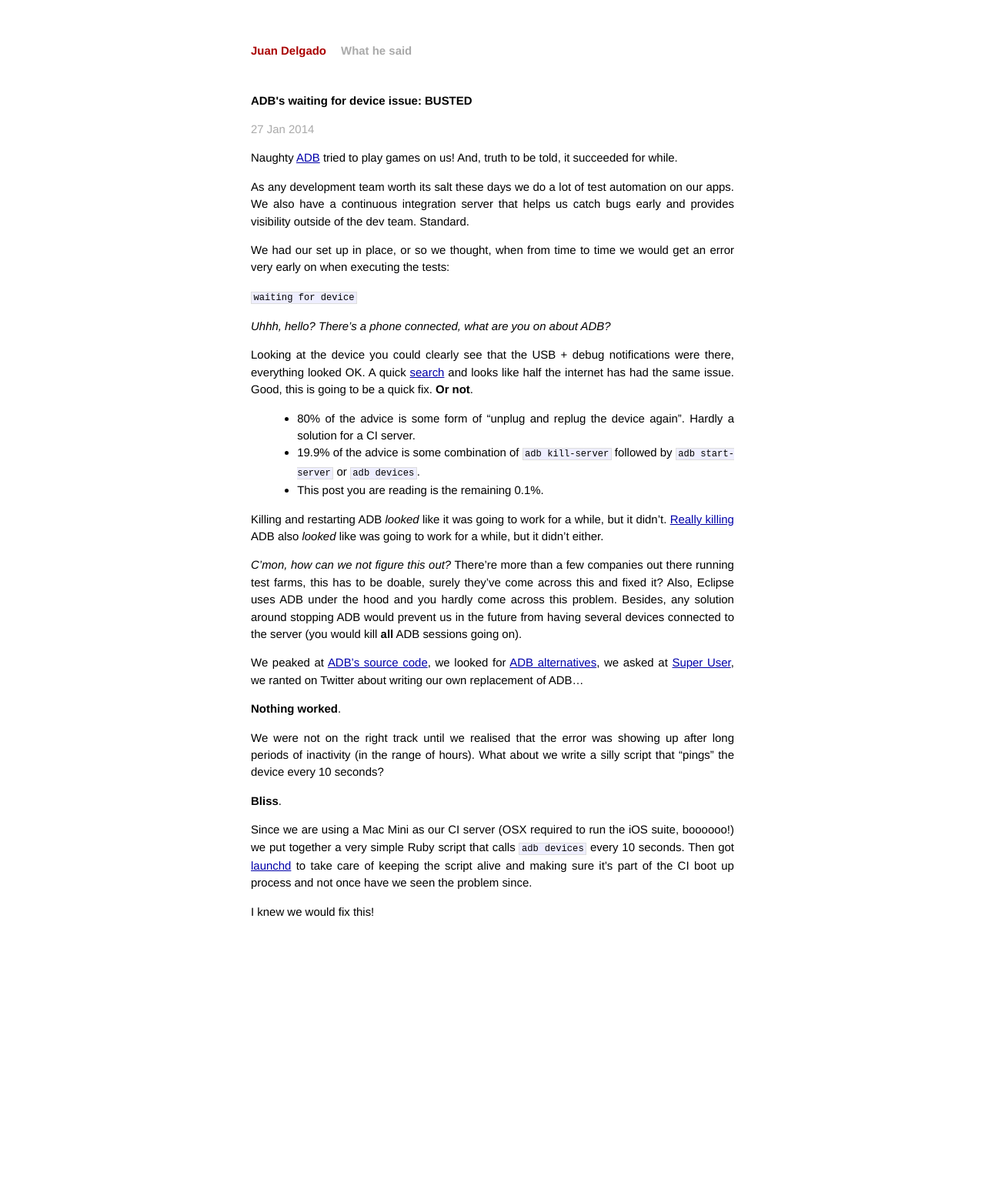
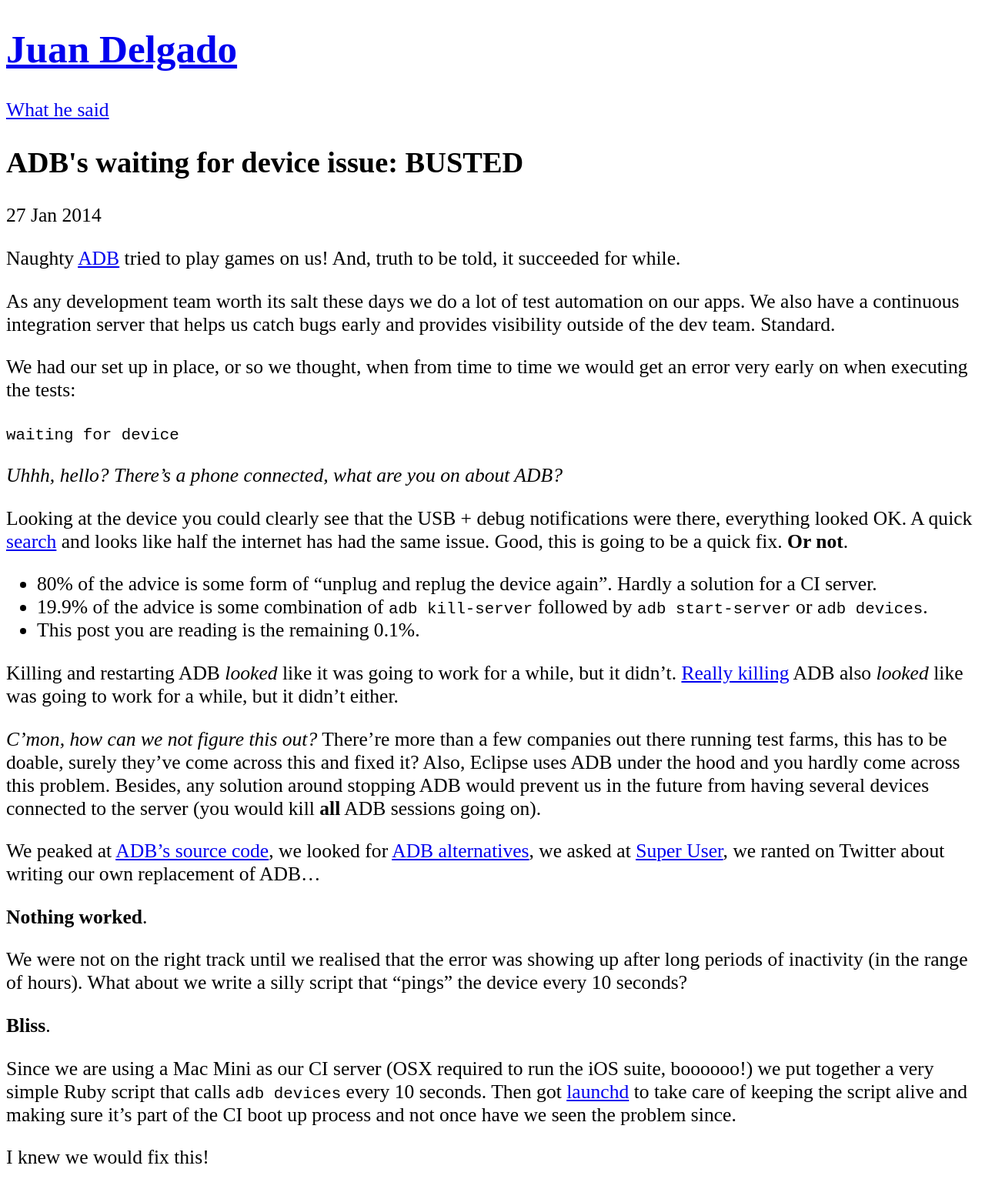
Before and after one commit to juandelgado/blog.juandelgado.es, a Jekyll site: the page built from _posts/2014-01-27-adb-waiting-for-device-issue-busted.md, in a window 1280 px wide. Shown: the whole page at 77% size. Built offline with Jekyll 4.4.1, drawn with Linux system fonts in a browser that asks for light colours; comment, search, counter and statistics services are not loaded; before the commit the page ends 1241 px from its top, so only the background shows below that.

Commit message:
The hell with it, let's get rid of all styling.
Faster, easier to read, more accessible and well responsive.

YOLO.

```diff
--- a/_layouts/default.html
+++ b/_layouts/default.html
@@ -3,10 +3,12 @@
 <head>
 	<meta charset="utf-8">
 	<title>{{ page.title }}</title>
-
-	<link rel="stylesheet" href="/css/syntax.css">
-	<link rel="stylesheet" href="/css/main.css">
 	<link rel="alternate" type="application/rss+xml" title="{{ site.name }}" href="{{ site.url }}/feed.xml">
+	<style>
+		body {
+			font-size: 1.6em;
+		}
+	</style>
 </head>
 <body>
 
--- a/css/main.css
+++ /dev/null
@@ -1,128 +0,0 @@
-/*****************************************************************************/
-/*
-/* Common
-/*
-/*****************************************************************************/
-
-html, body { height: 100%; }
-
-body {
-  background-color: #FFF;
-  font: 13.34px Helvetica, Arial, sans-serif;
-  font-size: small;
-  text-align: center;
-}
-
-h1, h2, h3, h4, h5, h6 {
-  font-size: 100%; }
-
-h1 { margin-bottom: 1em; }
-p { margin: 1em 0; }
-
-a         { color: #00a; }
-a:hover   { color: #000; }
-a:visited { color: #a0a; }
-
-/*****************************************************************************/
-/*
-/* Home
-/*
-/*****************************************************************************/
-.posts {
-  list-style-type: none;
-  margin-bottom: 2em;
-}
-
-.posts li {
-  line-height: 1.75em;
-}
-
-.posts span {
-  color: #aaa;
-  font-family: Monaco, "Courier New", monospace;
-  font-size: 80%;
-}
-
-/*****************************************************************************/
-/*
-/* Site
-/*
-/*****************************************************************************/
-
-.site {
-  font-size: 115%;
-  text-align: justify;
-  width: 42em;
-  margin: 3em auto 2em;
-  line-height: 1.5em;
-  padding-bottom: 2em;
-}
-
-.header a {
-  font-weight: bold;
-  text-decoration: none;
-}
-
-.title {
-  display: inline-block;
-  margin-bottom: 2em;
-}
-
-.title a {
-  color: #a00;
-}
-
-.title a:hover {
-  color: #000;
-}
-
-.header a.extra {
-  color: #aaa;
-  margin-left: 1em;
-}
-
-.header a.extra:hover {
-  color: #000;
-}
-
-.meta {
-  color: #aaa;
-}
-
-/*****************************************************************************/
-/*
-/* Posts
-/*
-/*****************************************************************************/
-
-/* standard */
-.post pre {
-  border: 1px solid #ddd;
-  background-color: #eef;
-  padding: 0 .4em;
-}
-
-.post ul, .post ol {
-  margin-left: 1.35em;
-}
-
-.post code {
-  border: 1px solid #ddd;
-  background-color: #eef;
-  padding: 0 .2em;
-}
-
-.post pre code {
-  border: none;
-}
-
-/* terminal */
-.post pre.terminal {
-  border: 1px solid #000;
-  background-color: #333;
-  color: #FFF;
-}
-
-.post pre.terminal code {
-  background-color: #333;
-}
--- a/css/syntax.css
+++ /dev/null
@@ -1,60 +0,0 @@
-.highlight  { background: #ffffff; }
-.highlight .c { color: #999988; font-style: italic } /* Comment */
-.highlight .err { color: #a61717; background-color: #e3d2d2 } /* Error */
-.highlight .k { font-weight: bold } /* Keyword */
-.highlight .o { font-weight: bold } /* Operator */
-.highlight .cm { color: #999988; font-style: italic } /* Comment.Multiline */
-.highlight .cp { color: #999999; font-weight: bold } /* Comment.Preproc */
-.highlight .c1 { color: #999988; font-style: italic } /* Comment.Single */
-.highlight .cs { color: #999999; font-weight: bold; font-style: italic } /* Comment.Special */
-.highlight .gd { color: #000000; background-color: #ffdddd } /* Generic.Deleted */
-.highlight .gd .x { color: #000000; background-color: #ffaaaa } /* Generic.Deleted.Specific */
-.highlight .ge { font-style: italic } /* Generic.Emph */
-.highlight .gr { color: #aa0000 } /* Generic.Error */
-.highlight .gh { color: #999999 } /* Generic.Heading */
-.highlight .gi { color: #000000; background-color: #ddffdd } /* Generic.Inserted */
-.highlight .gi .x { color: #000000; background-color: #aaffaa } /* Generic.Inserted.Specific */
-.highlight .go { color: #888888 } /* Generic.Output */
-.highlight .gp { color: #555555 } /* Generic.Prompt */
-.highlight .gs { font-weight: bold } /* Generic.Strong */
-.highlight .gu { color: #aaaaaa } /* Generic.Subheading */
-.highlight .gt { color: #aa0000 } /* Generic.Traceback */
-.highlight .kc { font-weight: bold } /* Keyword.Constant */
-.highlight .kd { font-weight: bold } /* Keyword.Declaration */
-.highlight .kp { font-weight: bold } /* Keyword.Pseudo */
-.highlight .kr { font-weight: bold } /* Keyword.Reserved */
-.highlight .kt { color: #445588; font-weight: bold } /* Keyword.Type */
-.highlight .m { color: #009999 } /* Literal.Number */
-.highlight .s { color: #d14 } /* Literal.String */
-.highlight .na { color: #008080 } /* Name.Attribute */
-.highlight .nb { color: #0086B3 } /* Name.Builtin */
-.highlight .nc { color: #445588; font-weight: bold } /* Name.Class */
-.highlight .no { color: #008080 } /* Name.Constant */
-.highlight .ni { color: #800080 } /* Name.Entity */
-.highlight .ne { color: #990000; font-weight: bold } /* Name.Exception */
-.highlight .nf { color: #990000; font-weight: bold } /* Name.Function */
-.highlight .nn { color: #555555 } /* Name.Namespace */
-.highlight .nt { color: #000080 } /* Name.Tag */
-.highlight .nv { color: #008080 } /* Name.Variable */
-.highlight .ow { font-weight: bold } /* Operator.Word */
-.highlight .w { color: #bbbbbb } /* Text.Whitespace */
-.highlight .mf { color: #009999 } /* Literal.Number.Float */
-.highlight .mh { color: #009999 } /* Literal.Number.Hex */
-.highlight .mi { color: #009999 } /* Literal.Number.Integer */
-.highlight .mo { color: #009999 } /* Literal.Number.Oct */
-.highlight .sb { color: #d14 } /* Literal.String.Backtick */
-.highlight .sc { color: #d14 } /* Literal.String.Char */
-.highlight .sd { color: #d14 } /* Literal.String.Doc */
-.highlight .s2 { color: #d14 } /* Literal.String.Double */
-.highlight .se { color: #d14 } /* Literal.String.Escape */
-.highlight .sh { color: #d14 } /* Literal.String.Heredoc */
-.highlight .si { color: #d14 } /* Literal.String.Interpol */
-.highlight .sx { color: #d14 } /* Literal.String.Other */
-.highlight .sr { color: #009926 } /* Literal.String.Regex */
-.highlight .s1 { color: #d14 } /* Literal.String.Single */
-.highlight .ss { color: #990073 } /* Literal.String.Symbol */
-.highlight .bp { color: #999999 } /* Name.Builtin.Pseudo */
-.highlight .vc { color: #008080 } /* Name.Variable.Class */
-.highlight .vg { color: #008080 } /* Name.Variable.Global */
-.highlight .vi { color: #008080 } /* Name.Variable.Instance */
-.highlight .il { color: #009999 } /* Literal.Number.Integer.Long */
```
